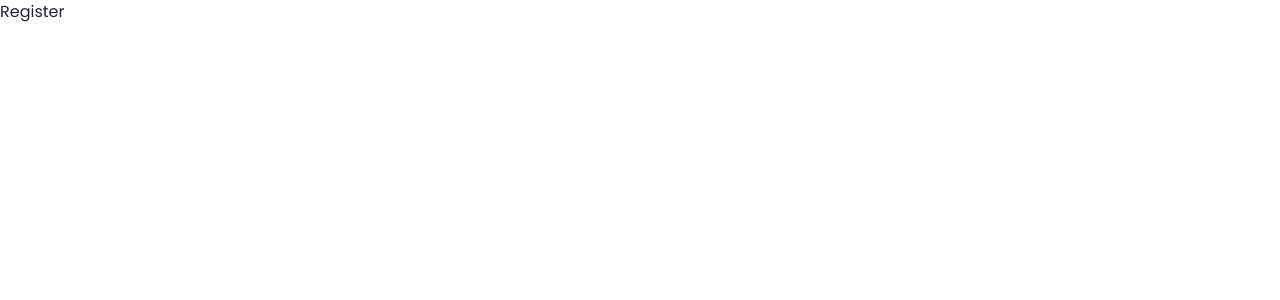
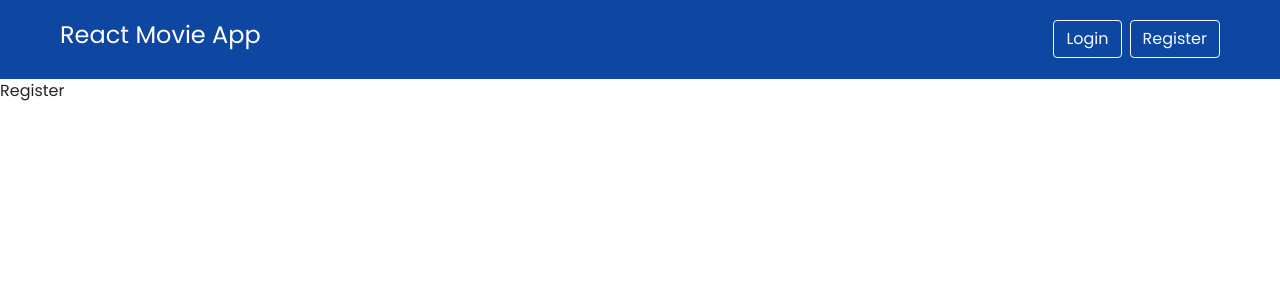
Before and after one commit to enes9103/045_Firebase_Movie_App, a React (Create React App) app: page /register in a window 1280 px wide. Shown: the top 300 px of the page. Built offline with nearby package versions, Linux system fonts and the light colour scheme.

Commit message:
Added Navbar

```diff
--- a/src/components/Navbar.js
+++ b/src/components/Navbar.js
@@ -1,7 +1,46 @@
 import React from "react";
+import { Link, useNavigate } from "react-router-dom";
 
 const Navbar = () => {
-  return <div>Navbar</div>;
+  const navigate = useNavigate();
+  // const currentUser = { displayName: "enes unlu" };
+  const currentUser = false;
+  return (
+    <div>
+      <nav className="navbar navbar-expand-lg">
+        <div className="container-fluid">
+          <Link to={"/"} className="navbar-brand text-white">
+            <h4>React Movie App</h4>
+          </Link>
+          <div className="d-flex text-white align-items-center">
+            {currentUser ? (
+              <h5 className="mb-0 text-capitalize">
+                {currentUser?.displayName}
+              </h5>
+            ) : (
+              <button
+                className="ms-2 btn btn-outline-light"
+                onClick={() => navigate("/login")}
+              >
+                Login
+              </button>
+            )}
+
+            {currentUser ? (
+              <button className="ms-2 btn btn-outline-light">Logout</button>
+            ) : (
+              <button
+                className="ms-2 btn btn-outline-light"
+                onClick={() => navigate("/register")}
+              >
+                Register
+              </button>
+            )}
+          </div>
+        </div>
+      </nav>
+    </div>
+  );
 };
 
 export default Navbar;
--- a/src/router/AppRouter.js
+++ b/src/router/AppRouter.js
@@ -2,11 +2,13 @@ import {BrowserRouter as Router, Routes, Route} from 'react-router-dom'
 import Main from '../pages/Main'
 import Login from '../pages/Login'
 import Register from '../pages/Register'
+import Navbar from '../components/Navbar'
 
 
 const AppRouter = () => {
   return (
     <Router>
+        <Navbar/>
         <Routes>
             <Route path="/" element={<Main />} />
             <Route path="/login" element={<Login />} />
```
